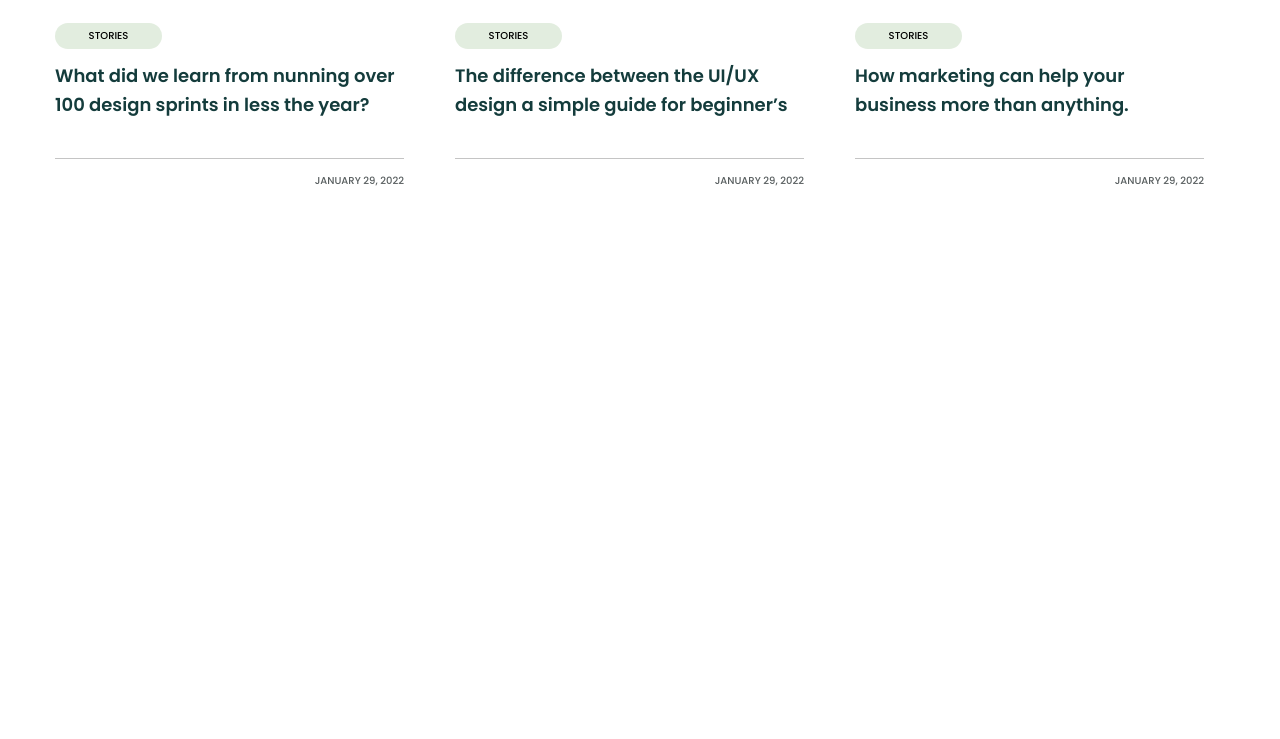
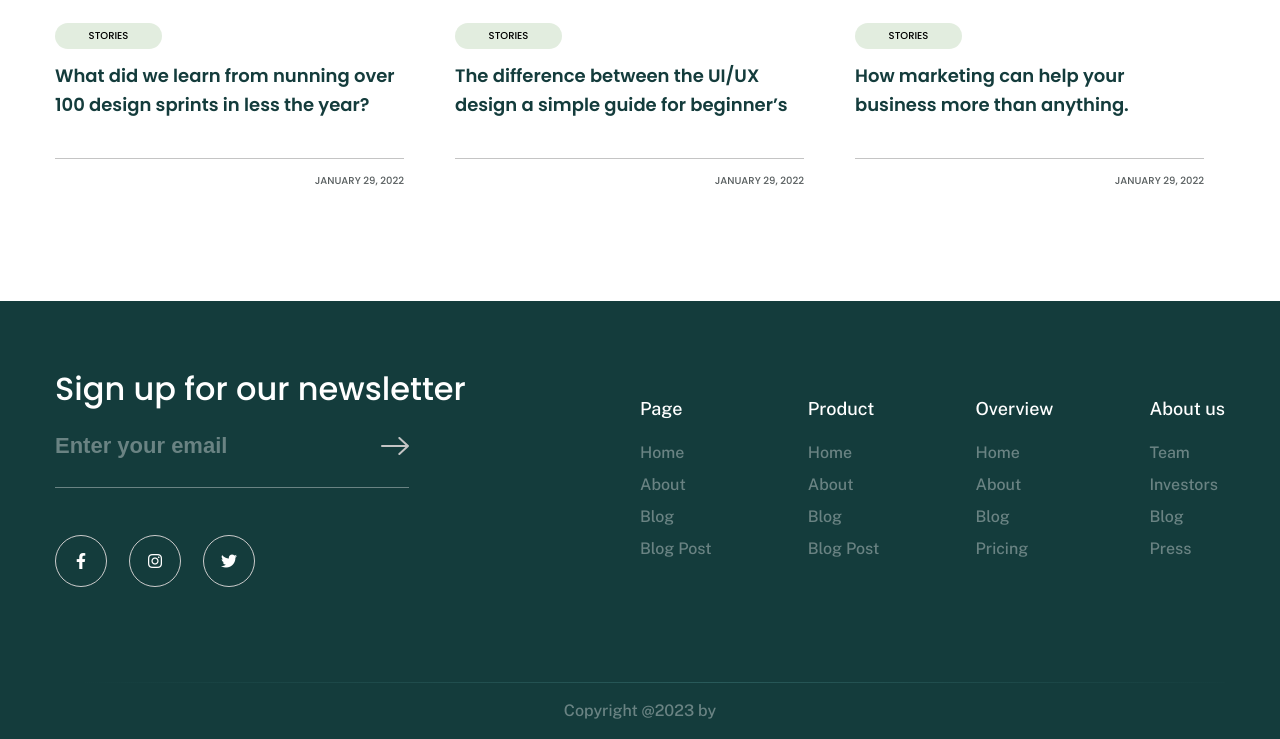
Before and after one commit to vanphuc7122001/f8-practice-3, a plain HTML site: page index.html in a window 1280 px wide. Shown: the part 6322-7061 px from the top of the page. Before the commit the page ends 6521 px from the top, so only its background shows below. Drawn offline with nearby package versions, Linux system fonts and the light colour scheme; a web font is replaced by a local one.

Commit message:
finalized part of project

```diff
--- a/assets/css/style.css
+++ b/assets/css/style.css
@@ -17,6 +17,11 @@ html {
 body {
   font-size: 1.6rem;
   font-family: "Poppins", sans-serif;
+}
+
+html,
+body {
+  scroll-behavior: smooth;
 }
 
 /* Common */
@@ -1037,3 +1042,135 @@ a {
   height: 1px;
   background: #c4c4c4;
 }
+
+/* Footer */
+.footer {
+  margin-top: 102px;
+  background: var(--primary-color-black-green, #143c3c);
+}
+
+.footer__inner {
+  padding: 72px 0 50px;
+  display: flex;
+  align-items: flex-start;
+  justify-content: space-between;
+}
+
+.footer__info,
+.footer__list {
+  width: 50%;
+}
+
+.footer__info-heading {
+  color: var(--text-color-white, #fff);
+  font-size: 3.2rem;
+  font-weight: 500;
+}
+
+.form {
+  width: 354px;
+  position: relative;
+}
+
+.form-icon {
+  position: absolute;
+  top: 50%;
+  transform: translateY(-50%);
+  right: 0;
+}
+
+.form-input {
+  width: 100%;
+  border: none;
+  outline: none;
+  border-bottom: 1px solid #6a8383;
+  padding: 28px 0;
+  color: #6a8383;
+  font-size: 2.2rem;
+}
+
+.form-input,
+.form-input:focus,
+.form-input:placeholder-shown {
+  background: transparent;
+}
+
+.form-input::placeholder {
+  color: var(--scondery-color-gray, #6a8383);
+  font-size: 2.2rem;
+  font-weight: 600;
+}
+
+.social__list {
+  margin-top: 47px;
+  display: inline-flex;
+  justify-content: center;
+  align-items: center;
+  gap: 22px;
+}
+
+.social__item {
+  width: 52px;
+  height: 52px;
+  border-radius: 50%;
+  border: 1px solid #ccc;
+  display: flex;
+  justify-content: center;
+  align-items: center;
+  color: #fff;
+  cursor: pointer;
+  transition: background 0.2s, border 0.2s;
+}
+
+.social__item:hover {
+  background: rgba(167, 83, 37, 1);
+  border: none;
+}
+
+.footer__list {
+  padding-top: 22px;
+  display: flex;
+  align-items: center;
+  justify-content: space-between;
+}
+
+.footer-item-heading {
+  color: var(--text-color-white, #fff);
+  font-family: Public Sans;
+  font-size: 1.8rem;
+  font-weight: 500;
+  line-height: 1.55;
+}
+
+.footer-item__list {
+  margin-top: 14px;
+}
+
+.footer-item__link {
+  color: var(--scondery-color-gray, #6a8383);
+  font-family: Public Sans;
+  font-size: 1.6rem;
+  font-weight: 500;
+  line-height: 2;
+}
+
+.footer__line {
+  margin-top: 45px;
+  width: 100%;
+  height: 1px;
+  background: linear-gradient(
+    90deg,
+    #143c3c 2.28%,
+    #295a5a 55.65%,
+    rgba(38, 82, 82, 0) 102.06%
+  );
+}
+
+.footer__copyright {
+  padding: 20px 0;
+  color: var(--scondery-color-gray, #6a8383);
+  font-family: Public Sans;
+  font-size: 1.6rem;
+  font-weight: 500;
+  text-align: center;
+}
--- a/index.html
+++ b/index.html
@@ -99,7 +99,7 @@
     <meta name="msapplication-TileImage" content="/ms-icon-144x144.png" />
     <meta name="theme-color" content="#ffffff" />
   </head>
-  <body>
+  <body id="home">
     <header class="header fixed">
       <div class="container">
         <div class="header__inner">
@@ -112,16 +112,16 @@
           <nav class="nav">
             <ul class="nav__list">
               <li class="nav__item">
-                <a href="#!" class="nav__link active">Home</a>
+                <a href="#home" class="nav__link active">Home</a>
               </li>
               <li class="nav__item">
-                <a href="#!" class="nav__link">About</a>
+                <a href="#about" class="nav__link">About</a>
               </li>
               <li class="nav__item">
-                <a href="#!" class="nav__link">Blog</a>
+                <a href="#blog" class="nav__link">Blog</a>
               </li>
               <li class="nav__item">
-                <a href="#!" class="nav__link">Contact</a>
+                <a href="#contact" class="nav__link">Contact</a>
               </li>
             </ul>
           </nav>
@@ -291,7 +291,7 @@
       </section>
 
       <!-- About -->
-      <section class="about">
+      <section id="about" class="about">
         <div class="container">
           <div class="about__inner">
             <div class="about__media">
@@ -547,7 +547,7 @@
       </section>
 
       <!-- Blog -->
-      <section class="blog">
+      <section id="blog" class="blog">
         <div class="container">
           <div class="blog__inner">
             <p class="blog__title section-title">BLOG & ARTICLES</p>
@@ -621,7 +621,90 @@
         </div>
       </section>
     </main>
-    <footer></footer>
+    <footer id="contact" class="footer">
+      <div class="container">
+        <div class="footer__inner">
+          <section class="footer__info">
+            <h2 class="footer__info-heading">Sign up for our newsletter</h2>
+            <form action="#!" class="form" autocomplete="off">
+              <div class="form-group">
+                <input
+                  type="email"
+                  name="email"
+                  id="email"
+                  class="form-input"
+                  placeholder="Enter your email"
+                />
+
+                <img
+                  src="./assets/img/icon-footer.svg"
+                  alt=""
+                  class="form-icon"
+                />
+              </div>
+            </form>
+            <ul class="social__list">
+              <li class="social__item">
+                <i class="social__item-icon fab fa-facebook-f"></i>
+              </li>
+              <li class="social__item">
+                <i class="social__item-icon fab fa-instagram"></i>
+              </li>
+              <li class="social__item">
+                <i class="social__item-icon fab fa-twitter"></i>
+              </li>
+            </ul>
+          </section>
+          <section class="footer__list">
+            <!-- Item 1  -->
+            <article class="footer-item">
+              <h4 class="footer-item-heading">Page</h4>
+              <ul class="footer-item__list">
+                <li class="footer-item__link">Home</li>
+                <li class="footer-item__link">About</li>
+                <li class="footer-item__link">Blog</li>
+                <li class="footer-item__link">Blog Post</li>
+              </ul>
+            </article>
+
+            <!-- Item 2  -->
+            <article class="footer-item">
+              <h4 class="footer-item-heading">Product</h4>
+              <ul class="footer-item__list">
+                <li class="footer-item__link">Home</li>
+                <li class="footer-item__link">About</li>
+                <li class="footer-item__link">Blog</li>
+                <li class="footer-item__link">Blog Post</li>
+              </ul>
+            </article>
+
+            <!-- Item 3  -->
+            <article class="footer-item">
+              <h4 class="footer-item-heading">Overview</h4>
+              <ul class="footer-item__list">
+                <li class="footer-item__link">Home</li>
+                <li class="footer-item__link">About</li>
+                <li class="footer-item__link">Blog</li>
+                <li class="footer-item__link">Pricing</li>
+              </ul>
+            </article>
+
+            <!-- Item 4  -->
+            <article class="footer-item">
+              <h4 class="footer-item-heading">About us</h4>
+              <ul class="footer-item__list">
+                <li class="footer-item__link">Team</li>
+                <li class="footer-item__link">Investors</li>
+                <li class="footer-item__link">Blog</li>
+                <li class="footer-item__link">Press</li>
+              </ul>
+            </article>
+          </section>
+        </div>
+        <div class="footer__line"></div>
+        <p class="footer__copyright">Copyright @2023 by</p>
+      </div>
+    </footer>
     <script>
       window.addEventListener("load", (event) => {
         const video = document.querySelector(".project__video");
```
Also changed, not shown: assets/img/icon-footer.svg (added).
